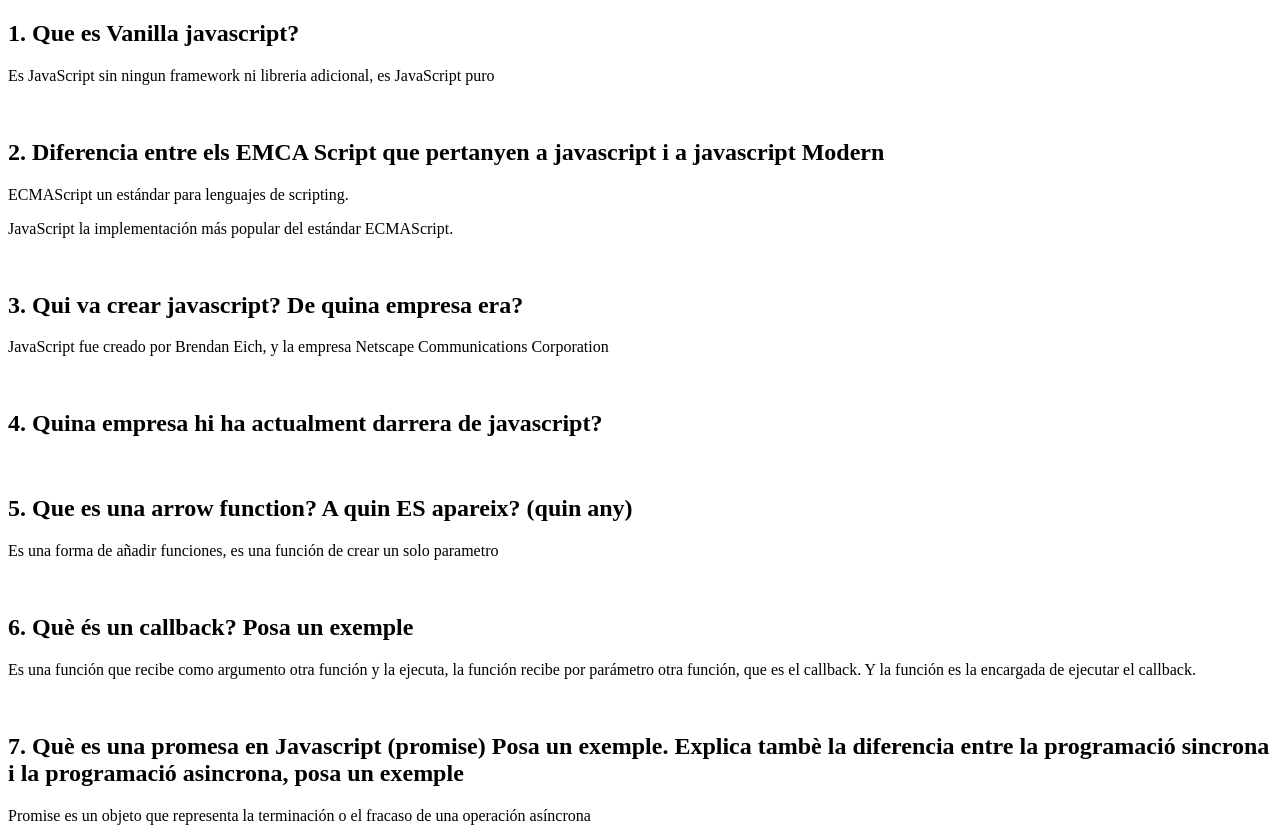
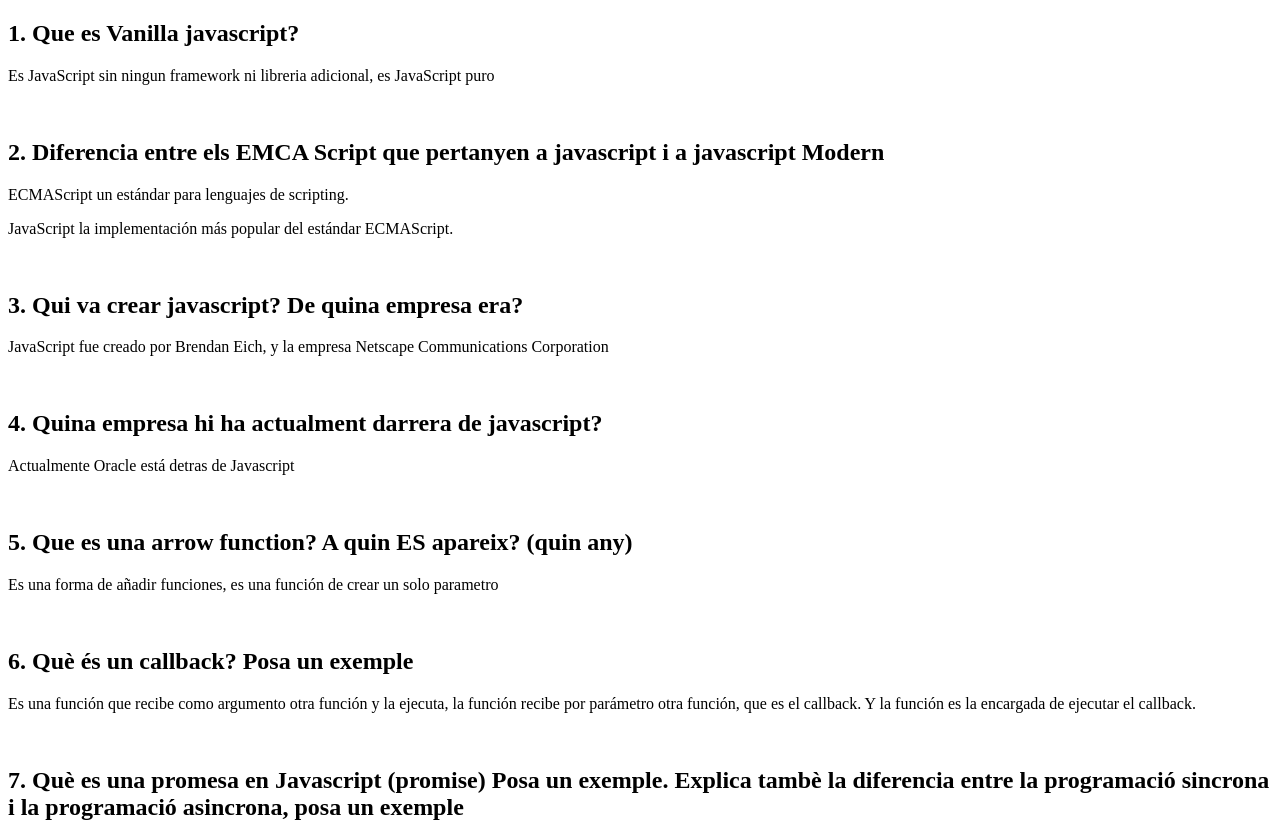
Before and after one commit to MGarci1999/dec-marcg, a plain HTML site: page index.html in a window 1280 px wide. Shown: the top 828 px of the page. Drawn offline with Linux system fonts and the light colour scheme.

Commit message:
Update index.html

```diff
--- a/index.html
+++ b/index.html
@@ -18,7 +18,7 @@
     <p>JavaScript fue creado por Brendan Eich, y la empresa Netscape Communications Corporation</p>
     <br>
     <h2>4. Quina empresa hi ha actualment darrera de javascript?</h2>
-    <p></p>
+    <p> Actualmente Oracle está detras de Javascript</p>
     <br>
     <h2>5. Que es una arrow function? A quin ES apareix? (quin any) </h2>
     <p>Es una forma de añadir funciones, es una función de crear un solo parametro</p>
```
